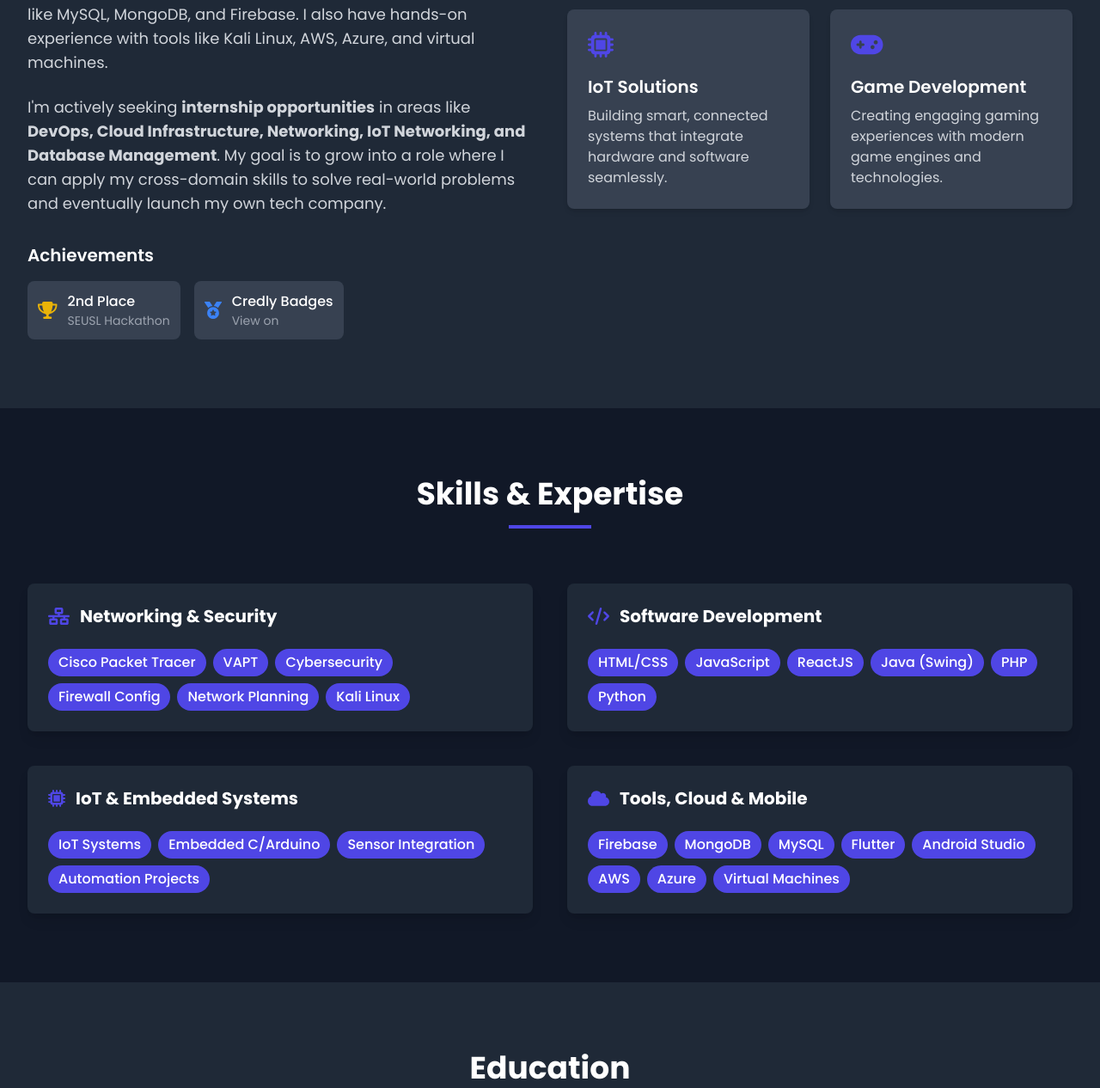
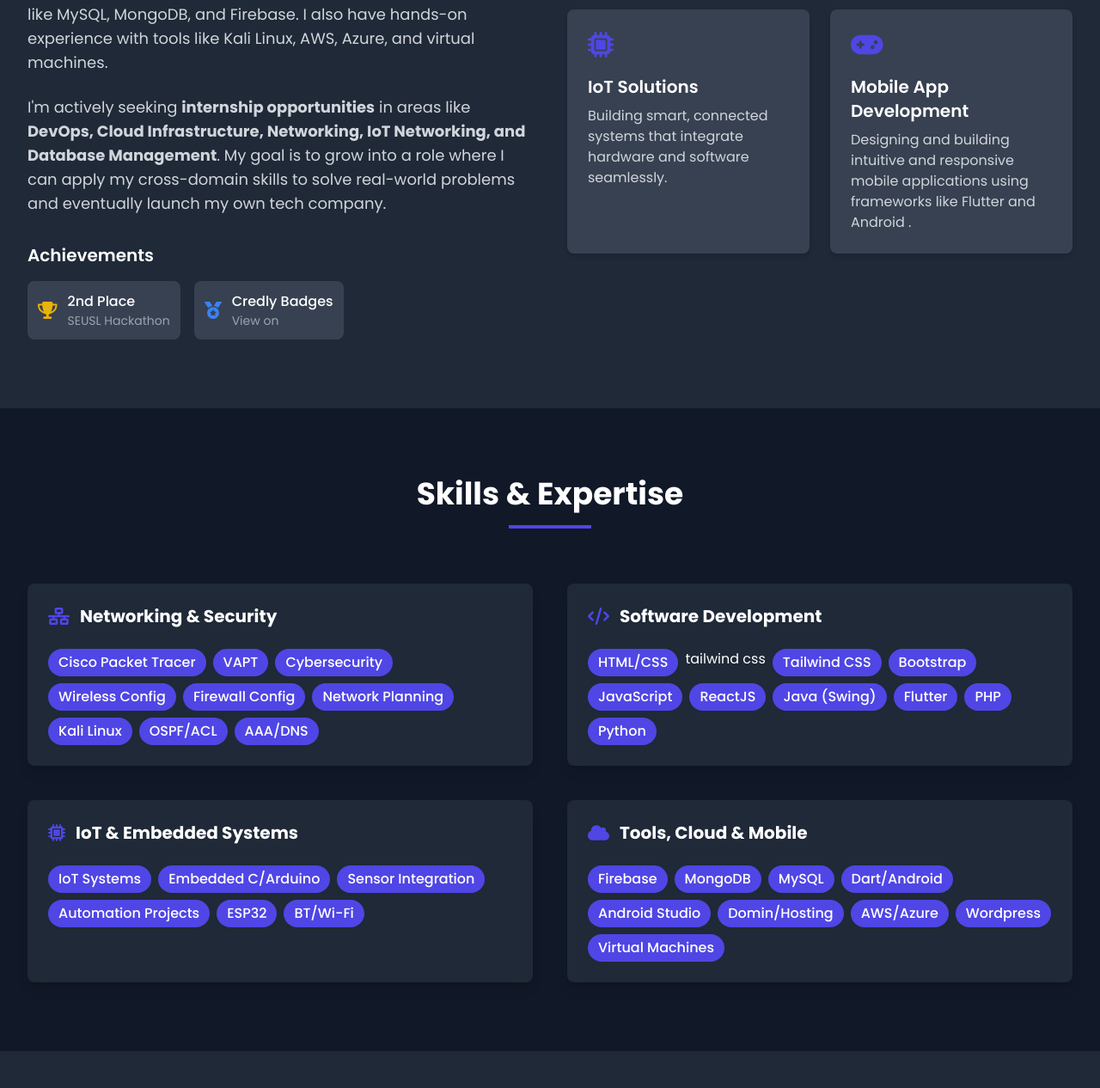
Before and after one commit to Kalhara2000/my_Portfolio, a plain HTML site: page index.html in a window 1280 px wide. Shown: the part 1261-2527 px from the top of the page at 86% size. Drawn offline with nearby package versions, Linux system fonts and the light colour scheme.

Commit message:
Update v.5

```diff
--- a/index.html
+++ b/index.html
@@ -398,8 +398,7 @@
                     <div class="mt-8">
                         <h3 class="text-xl font-semibold mb-4">Achievements</h3>
                         <div class="flex flex-wrap gap-4">
-                            <a href="Certificate 2nd place.jpg"
-                                target="_blank" rel="noopener noreferrer"
+                            <a href="Certificate 2nd place.jpg" target="_blank" rel="noopener noreferrer"
                                 class="flex items-center p-3 rounded-lg transition-transform hover:scale-105"
                                 :class="darkMode ? 'bg-gray-700' : 'bg-gray-100'">
                                 <i class="fas fa-trophy text-yellow-500 mr-3 text-xl"></i>
@@ -459,9 +458,11 @@
                             <div class="text-indigo-600 text-3xl mb-4">
                                 <i class="fas fa-gamepad"></i>
                             </div>
-                            <h3 class="text-xl font-semibold mb-2">Game Development</h3>
-                            <p :class="darkMode ? 'text-gray-300' : 'text-gray-600'">Creating engaging gaming
-                                experiences with modern game engines and technologies.</p>
+                            <h3 class="text-xl font-semibold mb-2">Mobile App Development</h3>
+                            <p :class="darkMode ? 'text-gray-300' : 'text-gray-600'">
+                                Designing and building intuitive and responsive mobile applications using frameworks
+                                like Flutter and Android .
+                            </p>
                         </div>
 
                     </div>
@@ -492,12 +493,18 @@
                         <span class="skill-pill px-3 py-1 rounded-full font-medium text-white bg-indigo-600">VAPT</span>
                         <span
                             class="skill-pill px-3 py-1 rounded-full font-medium text-white bg-indigo-600">Cybersecurity</span>
+                        <span class="skill-pill px-3 py-1 rounded-full font-medium text-white bg-indigo-600">Wireless
+                            Config</span>
                         <span class="skill-pill px-3 py-1 rounded-full font-medium text-white bg-indigo-600">Firewall
                             Config</span>
                         <span class="skill-pill px-3 py-1 rounded-full font-medium text-white bg-indigo-600">Network
                             Planning</span>
                         <span class="skill-pill px-3 py-1 rounded-full font-medium text-white bg-indigo-600">Kali
                             Linux</span>
+                        <span
+                            class="skill-pill px-3 py-1 rounded-full font-medium text-white bg-indigo-600">OSPF/ACL</span>
+                        <span
+                            class="skill-pill px-3 py-1 rounded-full font-medium text-white bg-indigo-600">AAA/DNS</span>
                     </div>
                 </div>
 
@@ -509,13 +516,20 @@
                     </h3>
                     <div class="flex flex-wrap gap-2">
                         <span
-                            class="skill-pill px-3 py-1 rounded-full font-medium text-white bg-indigo-600">HTML/CSS</span>
+                            class="skill-pill px-3 py-1 rounded-full font-medium text-white bg-indigo-600">HTML/CSS</span>tailwind
+                        css
+                        <span class="skill-pill px-3 py-1 rounded-full font-medium text-white bg-indigo-600">Tailwind
+                            CSS</span>
+                        <span
+                            class="skill-pill px-3 py-1 rounded-full font-medium text-white bg-indigo-600">Bootstrap</span>
                         <span
                             class="skill-pill px-3 py-1 rounded-full font-medium text-white bg-indigo-600">JavaScript</span>
                         <span
                             class="skill-pill px-3 py-1 rounded-full font-medium text-white bg-indigo-600">ReactJS</span>
                         <span class="skill-pill px-3 py-1 rounded-full font-medium text-white bg-indigo-600">Java
                             (Swing)</span>
+                        <span
+                            class="skill-pill px-3 py-1 rounded-full font-medium text-white bg-indigo-600">Flutter</span>
                         <span class="skill-pill px-3 py-1 rounded-full font-medium text-white bg-indigo-600">PHP</span>
                         <span
                             class="skill-pill px-3 py-1 rounded-full font-medium text-white bg-indigo-600">Python</span>
@@ -537,6 +551,10 @@
                             Integration</span>
                         <span class="skill-pill px-3 py-1 rounded-full font-medium text-white bg-indigo-600">Automation
                             Projects</span>
+                        <span
+                            class="skill-pill px-3 py-1 rounded-full font-medium text-white bg-indigo-600">ESP32</span>
+                        <span
+                            class="skill-pill px-3 py-1 rounded-full font-medium text-white bg-indigo-600">BT/Wi-Fi</span>
                     </div>
                 </div>
 
@@ -554,12 +572,15 @@
                         <span
                             class="skill-pill px-3 py-1 rounded-full font-medium text-white bg-indigo-600">MySQL</span>
                         <span
-                            class="skill-pill px-3 py-1 rounded-full font-medium text-white bg-indigo-600">Flutter</span>
+                            class="skill-pill px-3 py-1 rounded-full font-medium text-white bg-indigo-600">Dart/Android</span>
                         <span class="skill-pill px-3 py-1 rounded-full font-medium text-white bg-indigo-600">Android
                             Studio</span>
-                        <span class="skill-pill px-3 py-1 rounded-full font-medium text-white bg-indigo-600">AWS</span>
                         <span
-                            class="skill-pill px-3 py-1 rounded-full font-medium text-white bg-indigo-600">Azure</span>
+                            class="skill-pill px-3 py-1 rounded-full font-medium text-white bg-indigo-600">Domin/Hosting</span>
+                        <span
+                            class="skill-pill px-3 py-1 rounded-full font-medium text-white bg-indigo-600">AWS/Azure</span>
+                        <span
+                            class="skill-pill px-3 py-1 rounded-full font-medium text-white bg-indigo-600">Wordpress</span>
                         <span class="skill-pill px-3 py-1 rounded-full font-medium text-white bg-indigo-600">Virtual
                             Machines</span>
                     </div>
```
